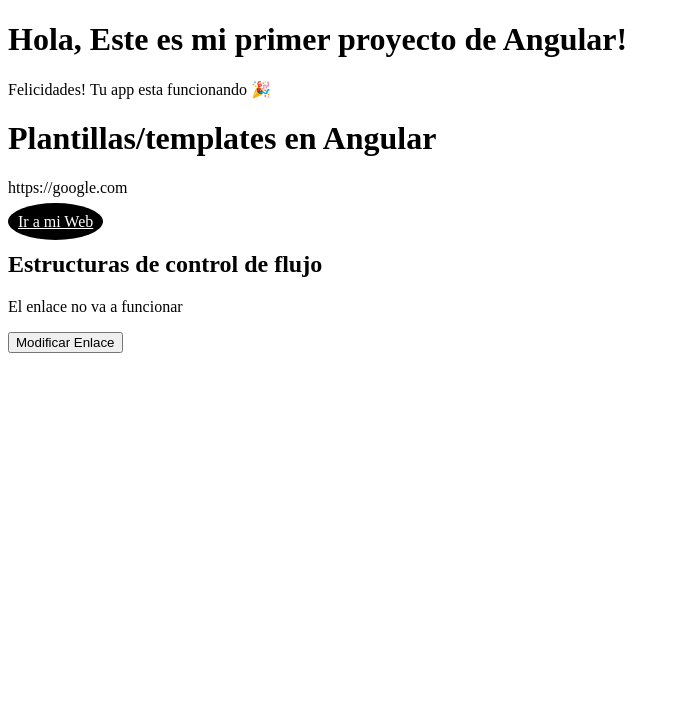
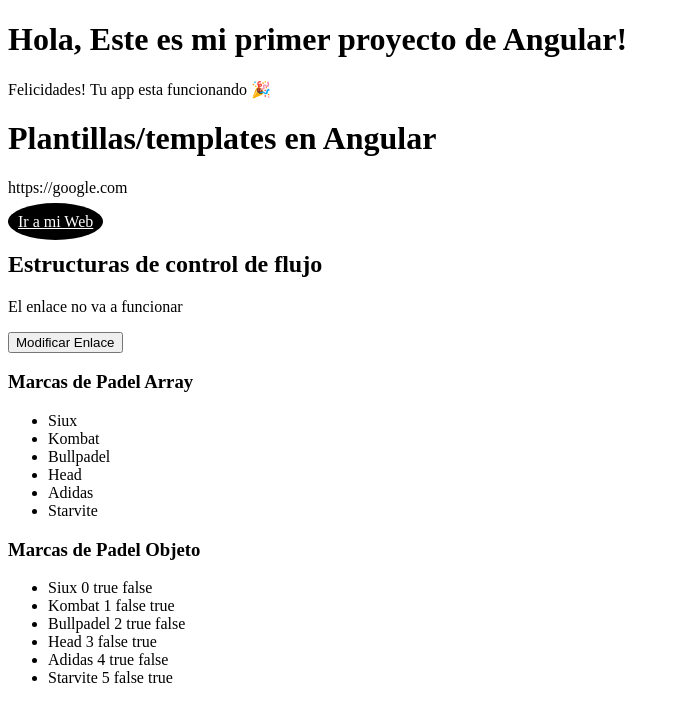
Before and after one commit to Ignacio-Molina-0804/UDemyWebCourse, an Angular app in the folder Angular/: page / in a window 1280 px wide. Shown: the top 722 px of the page, without its empty margins (0-680 px from the left). Built offline with nearby package versions, Linux system fonts and the light colour scheme.

Commit message:
Bucle For y etiqueta @empty

```diff
--- a/Angular/src/app/usuario/usuario.html
+++ b/Angular/src/app/usuario/usuario.html
@@ -17,3 +17,19 @@
 }
 
 <button (click)="cambioRedireccion()">Modificar Enlace</button>
+
+<h3>Marcas de Padel Array</h3>
+<ul>
+    @for (marca of marcasPaddel; track $index) {
+        <li>{{marca}}</li>
+    }
+</ul>
+
+<h3>Marcas de Padel Objeto</h3>
+<ul>
+    @for (marca of marcasPaddelObjeto; track marca.id; let indice = $index, contador = $count, par = $even, impar = $odd) {
+        <li>{{marca.nombre}} {{indice}} {{par}} {{impar}}</li>
+    } @empty {
+        <li>El listado esta completamente vacio !</li>
+    }
+</ul>
--- a/Angular/src/app/usuario/usuario.ts
+++ b/Angular/src/app/usuario/usuario.ts
@@ -12,6 +12,19 @@ export class Usuario {
   web = 'https://google.com';
   redirigir = false;
 
+  marcasPaddel = [
+    "Siux", "Kombat", "Bullpadel", "Head", "Adidas", "Starvite"
+  ];
+
+  marcasPaddelObjeto = [
+    {id:1, nombre:"Siux"},
+    {id:2, nombre:"Kombat"},
+    {id:3, nombre:"Bullpadel"},
+    {id:4, nombre:"Head"},
+    {id:5, nombre:"Adidas"},
+    {id:6, nombre:"Starvite"}
+  ]
+
   cambioRedireccion() {
     if (this.redirigir == false) {
       this.redirigir = true;
```
